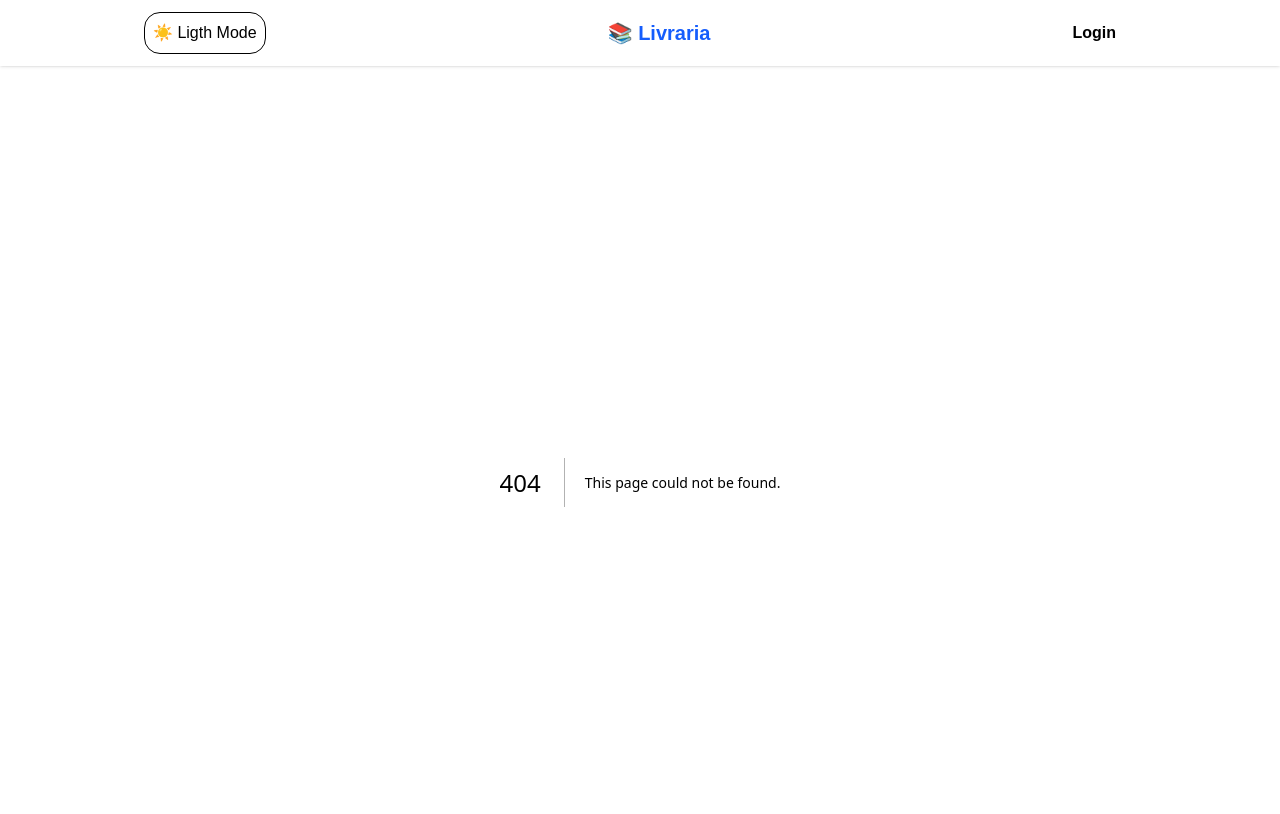
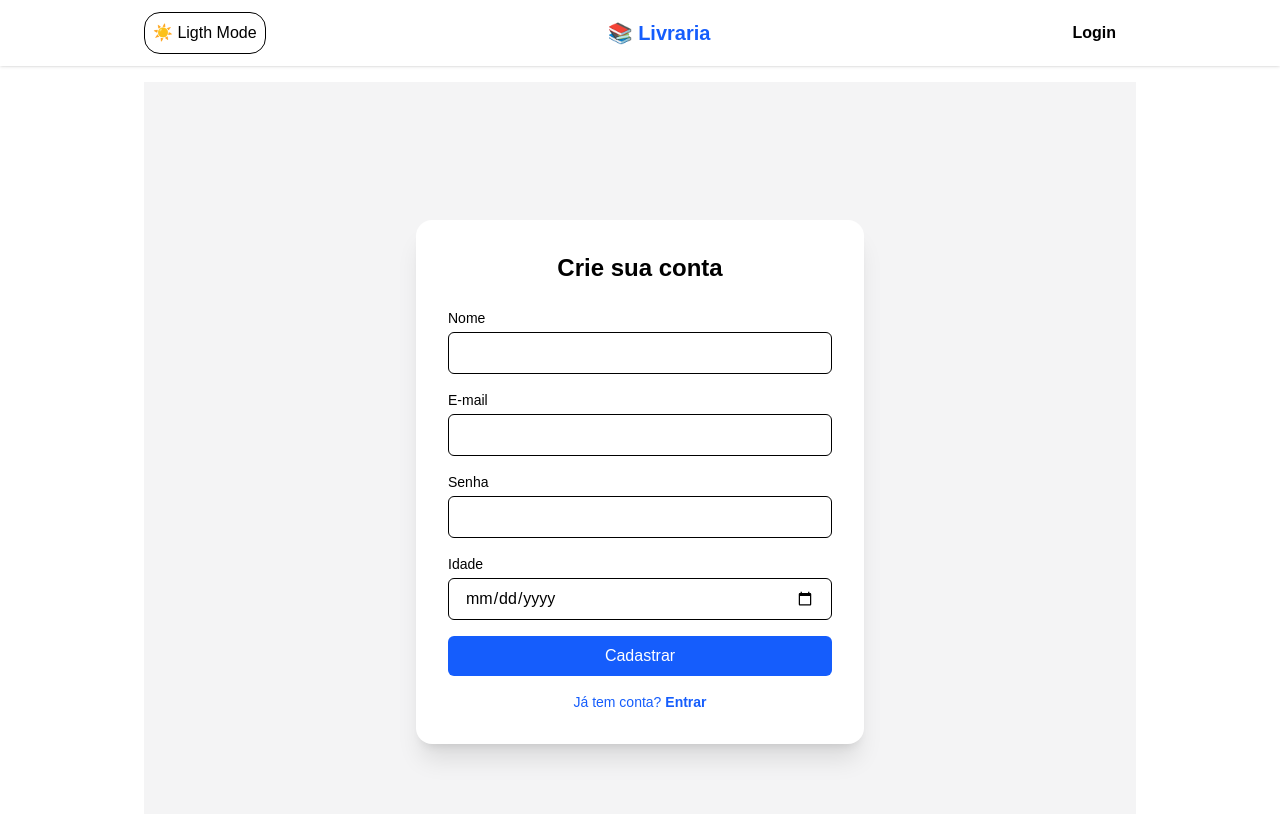
Before and after one commit to DanielQuintela/Library-next, a Next.js app: page /register in a window 1280 px wide. Before the commit this address had no page. Shown: the top 814 px of the page. Built offline with nearby package versions, Linux system fonts and the light colour scheme.

Commit message:
Adiciona suporte à autenticação de usuário com registro e notificação de sucesso usando react-toastify

```diff
--- a/package.json
+++ b/package.json
@@ -19,6 +19,7 @@
     "react-dom": "^19.0.0",
     "react-hook-form": "^7.59.0",
     "react-simple-typewriter": "^5.0.1",
+    "react-toastify": "^11.0.5",
     "zod": "^3.25.67"
   },
   "devDependencies": {
--- a/src/app/books/page.tsx
+++ b/src/app/books/page.tsx
@@ -17,7 +17,7 @@ export default function LivrosPage() {
     <section>
       <h1 className="text-2xl font-bold mb-6">Livros Disponíveis</h1>
       {livros.length === 0 ? (
-         <p className="text-gray-700 text-lg text-center">Não há livros cadastrados.</p>
+         <p className="text-gray-700 text-lg text-center dark:text-gray-200">Não há livros cadastrados.</p>
       ) : (
         <div className="grid gap-4 md:grid-cols-2 lg:grid-cols-3">
           {livros.map((livro) => (
--- a/src/app/globals.css
+++ b/src/app/globals.css
@@ -26,3 +26,9 @@ body {
   color: var(--foreground); */
   font-family: Arial, Helvetica, sans-serif;
 }
+
+input:-webkit-autofill {
+  -webkit-box-shadow: 0 0 0 1000px rgb(231, 231, 231) inset !important;
+  -webkit-text-fill-color: black !important;
+  transition: background-color 5000s ease-in-out 0s;
+}
--- a/src/app/layout.tsx
+++ b/src/app/layout.tsx
@@ -4,6 +4,7 @@ import "./globals.css";
 import { ReactNode } from "react";
 import { ThemeProvider } from "next-themes";
 import Navbar from "./components/NavBar";
+import { Flip, ToastContainer } from "react-toastify";
 
 export const metadata = {
   title: "Livraria Digital",
@@ -15,6 +16,17 @@ export default function RootLayout({ children }: { children: ReactNode }) {
     <html lang="pt-BR" suppressHydrationWarning>
       <head />
       <body>
+         <ToastContainer
+            position="top-center"
+            autoClose={5000}
+            hideProgressBar={false}
+            closeOnClick={true}
+            pauseOnHover={false}
+            draggable={true}
+            theme="light"
+            transition={Flip}
+            style={{ fontSize: "16px" }}
+          />
         <ThemeProvider attribute="class" defaultTheme="system" enableSystem>
           <div >
             <Navbar />
--- a/src/app/login/page.tsx
+++ b/src/app/login/page.tsx
@@ -3,7 +3,7 @@ import React, { useState } from "react";
 import { User } from "../types/User";
 import { authUser } from "../services/authUser";
 import { redirect, useRouter } from "next/navigation";
-
+import { motion } from "framer-motion";
 
 
 export default function LoginPage() {
@@ -43,36 +43,94 @@ const router = useRouter();
     }
   };
 
+
  return (
-    <section className="max-w-md mx-auto mt-12">
-      <h1 className="text-2xl font-bold mb-4">Login</h1>
+    <div className="flex items-center justify-center min-h-screen bg-zinc-100 dark:bg-zinc-900 px-4">
+      <div className="bg-white dark:bg-zinc-100 dark:text-black rounded-2xl shadow-xl p-8 max-w-md w-full">
+
         <form className="space-y-4" onSubmit={handleLogin}>
+          <motion.h1
+            className="text-2xl font-bold text-center mb-6"
+            initial={{ y: -20, opacity: 0 }}
+            animate={{ y: 0, opacity: 1 }}
+            transition={{ delay: 0.4 }}
+          >
+            Entrar na conta
+          </motion.h1>
+
+          <motion.div
+            initial={{ y: -20, opacity: 0 }}
+            animate={{ y: 0, opacity: 1 }}
+            transition={{ delay: 0.8 }}
+          >
+            <label className="block text-sm mb-1" htmlFor="email">
+              E-mail
+            </label>
             <input
               type="email"
-          onChange={handleChange}
-          placeholder="Email"
-          className="w-full border p-2 rounded"
+              id="email"
               name="email"
               value={formatData.email}
+              onChange={handleChange}
+              placeholder="Digite seu e-mail"
+              className="w-full px-4 py-2 border dark:border-zinc-300 rounded-md focus:outline-none focus:ring-2 focus:ring-blue-500 autofill:!bg-white autofill:!text-black"
+              required
             />
+          </motion.div>
+
+          <motion.div
+            initial={{ y: -20, opacity: 0 }}
+            animate={{ y: 0, opacity: 1 }}
+            transition={{ delay: 1.2 }}
+          >
+            <label className="block text-sm mb-1" htmlFor="password">
+              Senha
+            </label>
             <input
               type="password"
+              id="password"
+              name="password"
+              value={formatData.password}
               onChange={handleChange}
-          value={formatData.password}
-          placeholder="Senha"
-          name="password"
-          className="w-full border p-2 rounded"
+              placeholder="Digite sua senha"
+              className="w-full px-4 py-2 border dark:border-zinc-300 rounded-md focus:outline-none focus:ring-2 focus:ring-blue-500 autofill:!bg-white autofill:!text-black"
+              required
             />
-        <button
+          </motion.div>
+
+          <motion.button
             type="submit"
-          className="bg-blue-600 text-white w-full py-2 rounded"
+            className="w-full bg-blue-600 text-white py-2 rounded-md hover:bg-blue-700 transition-all"
+            initial={{ opacity: 0, y: 10 }}
+            animate={{ opacity: 1, y: 0 }}
+            transition={{ delay: 1.6 }}
           >
             Entrar
-        </button>
+          </motion.button>
+
           {errorMsg && (
-          <p className="text-red-600 text-sm mt-2 font-semibold">{errorMsg}</p>
+            <motion.p
+              className="text-red-600 text-sm mt-2 font-semibold text-center"
+              initial={{ opacity: 0 }}
+              animate={{ opacity: 1 }}
+              transition={{ delay: 0.4 }}
+            >
+              {errorMsg}
+            </motion.p>
           )}
+
+          <motion.p
+            className="w-full text-center text-blue-600 hover:underline cursor-pointer mt-4"
+            onClick={() => router.push("/register")}
+            initial={{ opacity: 0, y: 10 }}
+            animate={{ opacity: 1, y: 0 }}
+            transition={{ delay: 2 }}
+          >
+            Não tem uma conta? <span className="font-semibold">Crie agora</span>
+          </motion.p>
         </form>
-    </section>
+      </div>
+    </div>
   );
+
 }
--- /dev/null
+++ b/src/app/register/page.tsx
@@ -0,0 +1,148 @@
+"use client";
+
+import { useState } from "react";
+import Link from "next/link";
+import { registerUser } from "../services/registerUser";
+import { toast } from "react-toastify";
+import { motion } from "framer-motion";
+import { redirect } from "next/navigation";
+
+export default function RegisterPage() {
+  const [form, setForm] = useState({ name: "", email: "", password: "", birth: "" });
+
+  const handleChange = (e: React.ChangeEvent<HTMLInputElement>) => {
+    setForm({ ...form, [e.target.name]: e.target.value });
+  };
+
+  const handleSubmit = async (e: React.FormEvent) => {
+    e.preventDefault();
+
+    try {
+        await registerUser(form)
+        console.log("Formulário enviado:", form);
+        toast.success("Usuário criado!")
+        redirect("/login");
+    } catch (error: any) {
+        if (error.response?.status === 400) {
+            toast.error(error.response?.data.error)
+        } else {
+        toast.error(error.response?.data.error);
+      }
+    }
+    }
+
+   return (
+    <div className="flex items-center justify-center min-h-screen bg-zinc-100 dark:bg-zinc-900 px-4">
+      <div className="bg-white dark:bg-zinc-100 dark:text-black rounded-2xl shadow-xl p-8 max-w-md w-full">
+        <motion.h2
+          className="text-2xl font-bold text-center mb-6"
+          initial={{ y: -20, opacity: 0 }}
+          animate={{ y: 0, opacity: 1 }}
+          transition={{ delay: 0.4 }}
+        >
+          Crie sua conta
+        </motion.h2>
+
+        <form onSubmit={handleSubmit} className="space-y-4">
+          <motion.div
+            initial={{ y: -20, opacity: 0 }}
+            animate={{ y: 0, opacity: 1 }}
+            transition={{ delay: 0.6 }}
+          >
+            <label className="block text-sm mb-1" htmlFor="name">
+              Nome
+            </label>
+            <input
+              type="text"
+              id="name"
+              name="name"
+              value={form.name}
+              onChange={handleChange}
+              required
+              className="w-full px-4 py-2 border dark:border-zinc-300 rounded-md focus:outline-none focus:ring-2 focus:ring-blue-500"
+            />
+          </motion.div>
+
+          <motion.div
+            initial={{ y: -20, opacity: 0 }}
+            animate={{ y: 0, opacity: 1 }}
+            transition={{ delay: 0.8 }}
+          >
+            <label className="block text-sm mb-1" htmlFor="email">
+              E-mail
+            </label>
+            <input
+              type="email"
+              id="email"
+              name="email"
+              value={form.email}
+              onChange={handleChange}
+              required
+              className="w-full px-4 py-2 border dark:border-zinc-300 rounded-md focus:outline-none focus:ring-2 focus:ring-blue-500"
+            />
+          </motion.div>
+
+          <motion.div
+            initial={{ y: -20, opacity: 0 }}
+            animate={{ y: 0, opacity: 1 }}
+            transition={{ delay: 1 }}
+          >
+            <label className="block text-sm mb-1" htmlFor="password">
+              Senha
+            </label>
+            <input
+              type="password"
+              id="password"
+              name="password"
+              value={form.password}
+              onChange={handleChange}
+              required
+              className="w-full px-4 py-2 border dark:border-zinc-300 rounded-md focus:outline-none focus:ring-2 focus:ring-blue-500"
+            />
+          </motion.div>
+
+          <motion.div
+            initial={{ y: -20, opacity: 0 }}
+            animate={{ y: 0, opacity: 1 }}
+            transition={{ delay: 1.2 }}
+          >
+            <label className="block text-sm mb-1" htmlFor="birth">
+              Idade
+            </label>
+            <input
+              type="date"
+              id="birth"
+              name="birth"
+              value={form.birth}
+              onChange={handleChange}
+              required
+              className="w-full px-4 py-2 border dark:border-zinc-300 rounded-md focus:outline-none focus:ring-2 focus:ring-blue-500"
+            />
+          </motion.div>
+
+          <motion.button
+            type="submit"
+            className="w-full bg-blue-600 text-white py-2 rounded-md hover:bg-blue-700 transition-all"
+            initial={{ opacity: 0, y: 10 }}
+            animate={{ opacity: 1, y: 0 }}
+            transition={{ delay: 1.5 }}
+          >
+            Cadastrar
+          </motion.button>
+        </form>
+
+        <motion.p
+          className="mt-4 text-center text-sm text-blue-600 hover:underline cursor-pointer"
+          initial={{ opacity: 0, y: 10 }}
+          animate={{ opacity: 1, y: 0 }}
+          transition={{ delay: 2 }}
+        >
+          Já tem conta?{" "}
+          <Link href="/login" className="font-semibold">
+            Entrar
+          </Link>
+        </motion.p>
+      </div>
+    </div>
+  );
+}
--- a/src/app/services/authUser.ts
+++ b/src/app/services/authUser.ts
@@ -1,6 +1,6 @@
 
 import axios from "axios";
-import { LoginResponse, LoginUser, User } from "../types/User";
+import { LoginResponse, User } from "../types/User";
 
 
 const API = "http://localhost:8080/users/login";
--- /dev/null
+++ b/src/app/services/registerUser.ts
@@ -0,0 +1,19 @@
+
+import axios from "axios"
+import { User } from "../types/User"
+
+
+const API = "http://localhost:8080/users"
+
+export const registerUser = async (formatData: Partial<User>): Promise<User> => {
+    try {
+        const response = await axios.post<User>(API, formatData, {
+            headers: {
+                "Content-Type": "application/json",
+            },
+        });
+        return response.data;
+    } catch (error) {
+        throw error;
+    }
+}
```
Also changed, not shown: 1 other file (tests, documents, lock files or other folders). Lines whose indentation alone changed are shown as unchanged.
